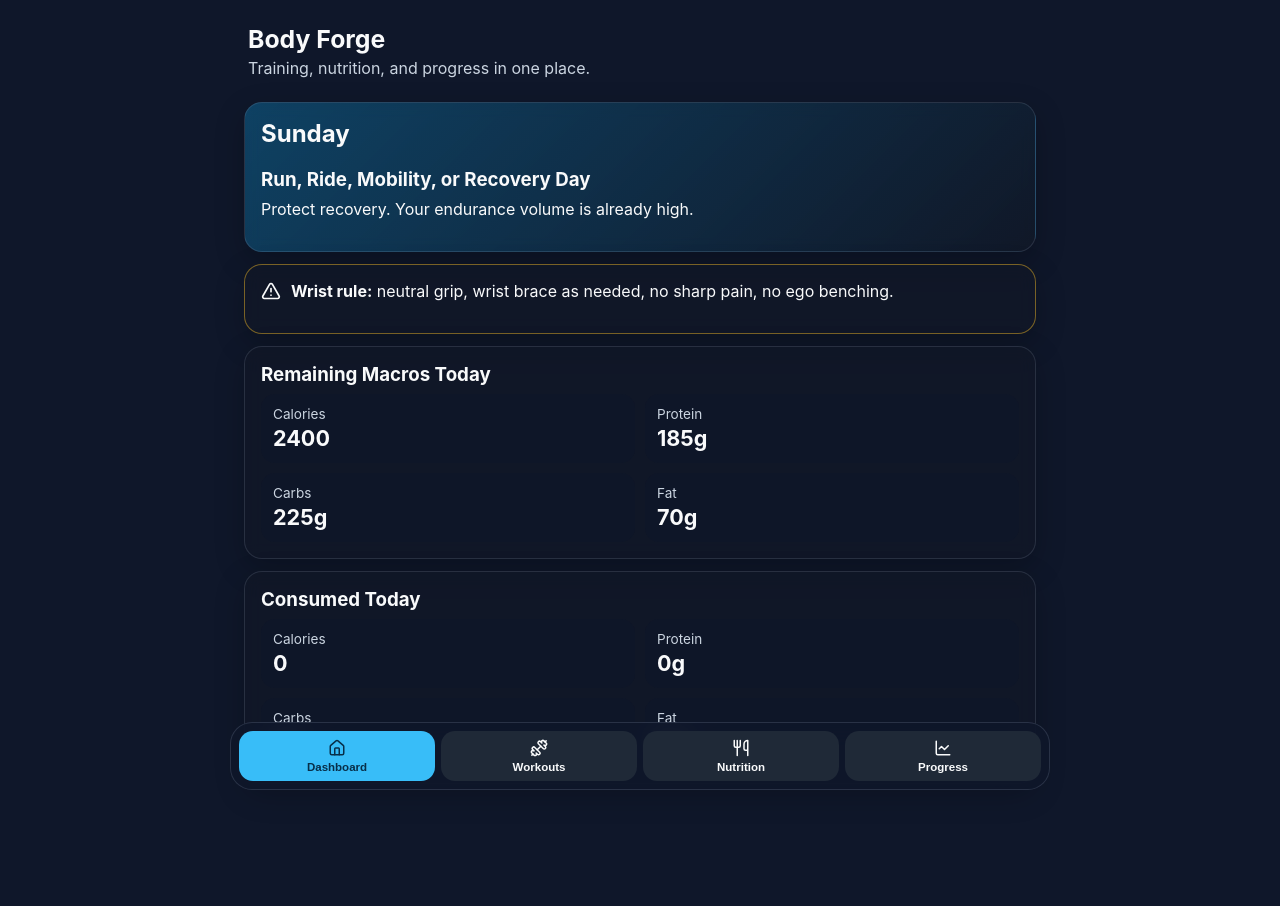
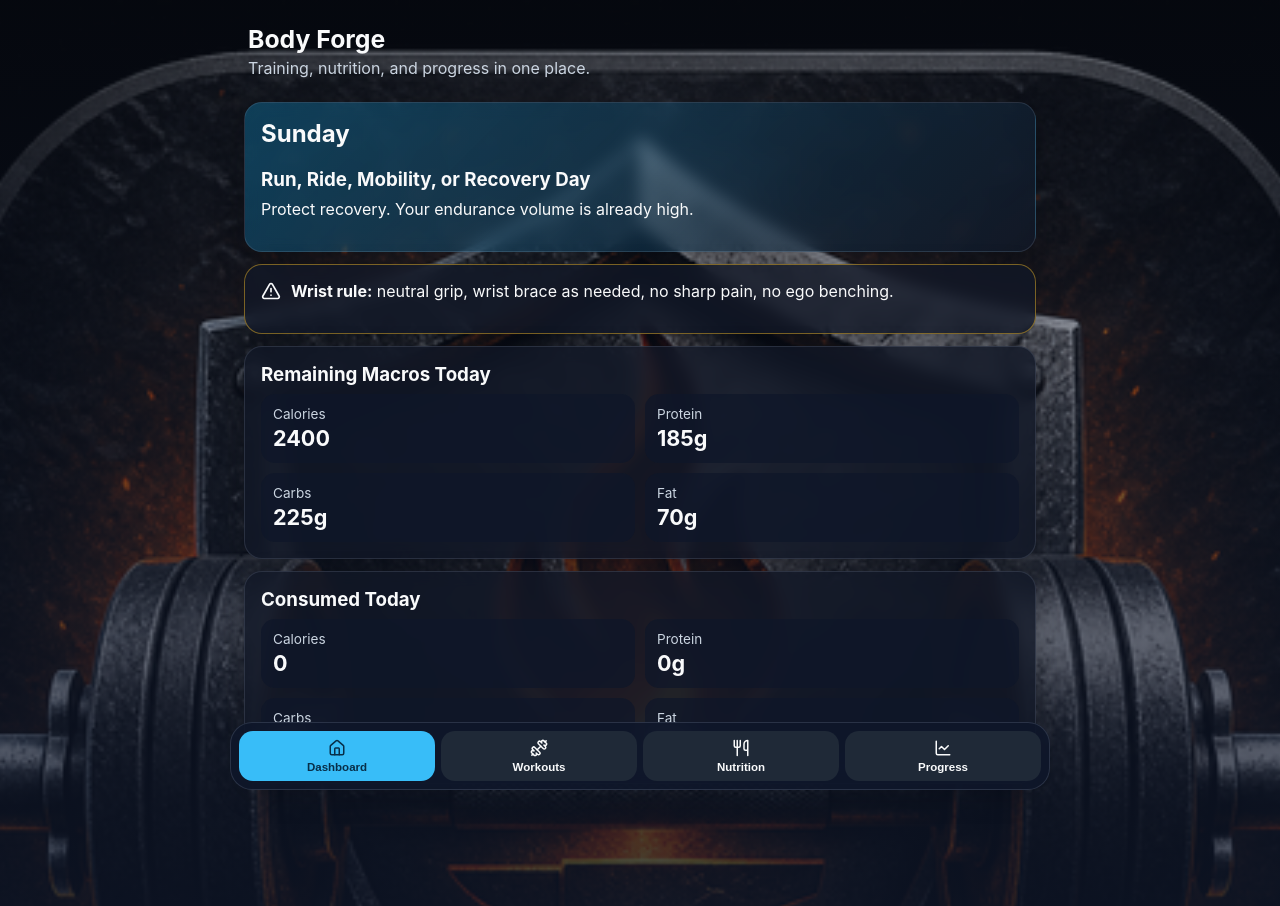
Before and after one commit to dalfonsonash/fitness-dashboard, a React (Vite) app: page / in a window 1280 px wide. Built offline with nearby package versions, Linux system fonts and the light colour scheme.

Commit message:
Use icon as full-page body wallpaper

```diff
--- a/src/styles.css
+++ b/src/styles.css
@@ -9,29 +9,12 @@
 body {
   margin: 0;
   min-height: 100vh;
-  background: #0f172a;
-}
-
-body::before {
-  content: "";
-  position: fixed;
-  inset: 0;
-  z-index: -2;
   background:
-    radial-gradient(circle at top, rgba(56,189,248,.18), transparent 35%),
+    linear-gradient(rgba(15, 23, 42, .34), rgba(15, 23, 42, .78)),
+    url("/icon-512.png") center top / max(1280px, 116vw) no-repeat fixed,
+    radial-gradient(circle at top, rgba(56,189,248,.16), transparent 38%),
     #0f172a;
-}
-
-body::after {
-  content: "";
-  position: fixed;
-  inset: 0;
-  z-index: -1;
-  background:
-    linear-gradient(rgba(15, 23, 42, .14), rgba(15, 23, 42, .7)),
-    url("/icon-512.png") center 20px / max(1180px, 112vw) no-repeat;
-  opacity: .55;
-  pointer-events: none;
+  background-attachment: fixed, fixed, fixed, scroll;
 }
 
 .app {
```
